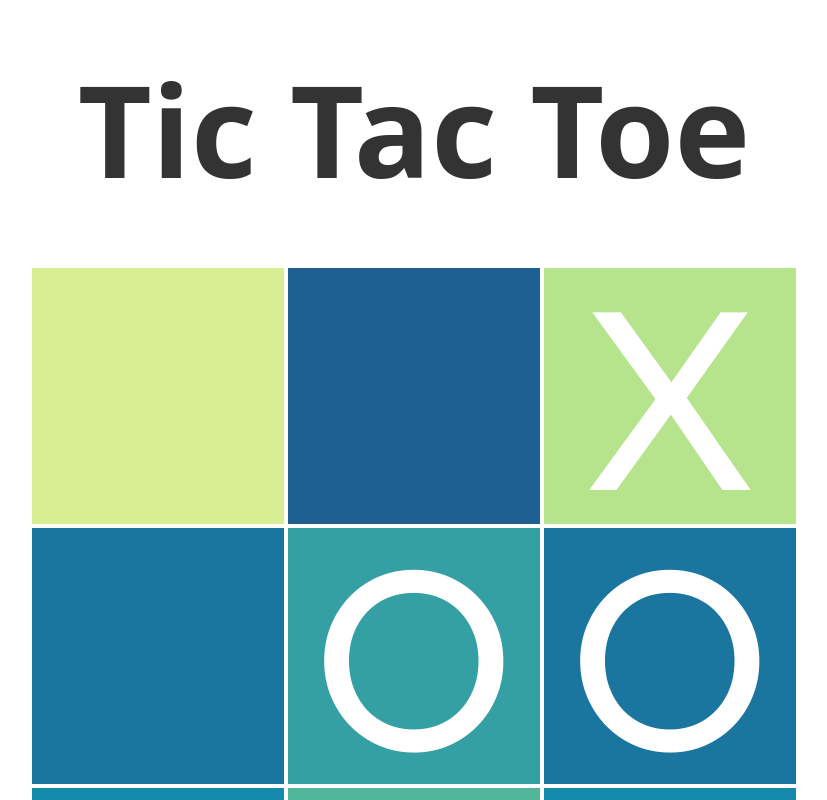
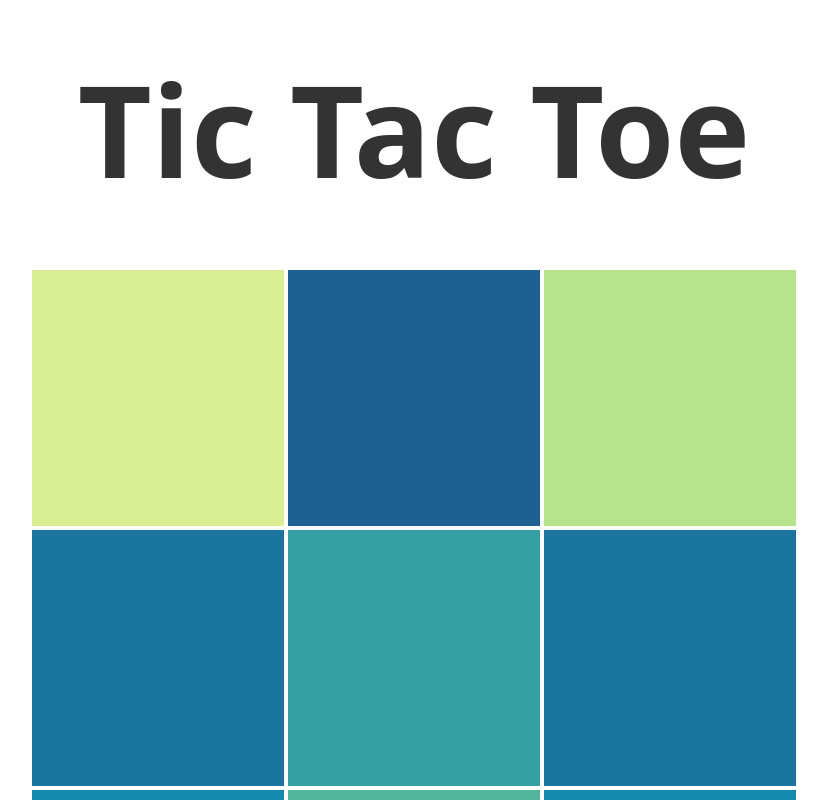
Before and after one commit to Carolista/tic-tac-toe, a React (Vite) app: page / in a window 1280 px wide. Shown: the top 800 px of the page, without its empty margins (226-1053 px from the left). Built offline with nearby package versions, Linux system fonts and the light colour scheme; a web font is replaced by a local one.

Commit message:
added functionality for mouseenter and click on each box

```diff
--- a/src/App.jsx
+++ b/src/App.jsx
@@ -4,13 +4,18 @@ import Main from './components/Main';
 import Footer from './components/Footer';
 import './App.css';
 
+// TODO: write logic for running game along with win patterns
+// TODO: add transitions for hovering over cells
+// TODO: add multiple palettes and settings modal
+// TODO: add dark mode and light mode to settings modal
+
 function App() {
-	const [currentPlayer, setCurrentPlayer] = useState('X');
+	const [currentPlayer, setCurrentPlayer ] = useState('X');
 
 	return (
 		<div id="window">
 			<Header />
-			<Main />
+			<Main currentPlayer={currentPlayer} setCurrentPlayer={setCurrentPlayer} />
 			<Footer player={currentPlayer} />
 		</div>
 	);
--- a/src/components/Box.jsx
+++ b/src/components/Box.jsx
@@ -1,12 +1,39 @@
+import { useState } from 'react';
 import { palette } from '../shared/colors';
 import { getRandomElement } from '../shared/utils';
 
-const Box = ({ id, mark }) => {
+const Box = ({ id, player, mark, markCell }) => {
+	let [showTranslucentMark, setShowTranslucentMark] = useState(false);
+
 	let randomColor = getRandomElement(palette);
 
+	const handlePlayerMouseEnter = event => {
+		if (!event.target.innerHTML) setShowTranslucentMark(true);
+	};
+
+	const handlePlayerMouseLeave = event => {
+		setShowTranslucentMark(false);
+	};
+
+	const handleClick = id => {
+		setShowTranslucentMark(false);
+		markCell(id);
+	};
+
 	return (
-		<div id={id} className="box" style={{ backgroundColor: `${randomColor}` }}>
+		<div
+			id={id}
+			className="box"
+			style={{ backgroundColor: `${randomColor}` }}
+			onClick={() => handleClick(id)}
+			onMouseEnter={handlePlayerMouseEnter}
+			onMouseLeave={handlePlayerMouseLeave}>
 			{mark && <span className={`${mark.toLowerCase()}-mark`}>{mark}</span>}
+			{showTranslucentMark && (
+				<span className={`${player.toLowerCase()}-mark translucent`}>
+					{player}
+				</span>
+			)}
 		</div>
 	);
 };
--- a/src/components/Grid.jsx
+++ b/src/components/Grid.jsx
@@ -7,7 +7,7 @@ let cellBasis = [
 	[6, 7, 8],
 ];
 
-const Grid = ({ playerMarks }) => {
+const Grid = ({ player, playerMarks, markCell }) => {
 
 	const gridJSX = rowBasis.map(i => {
 		return (
@@ -15,7 +15,7 @@ const Grid = ({ playerMarks }) => {
 				{rowBasis.map(j => {
 					let cellNum = cellBasis[i][j];
 					let id = `cell-${cellNum}`;
-					return <Box key={id} id={id} mark={playerMarks[cellNum]} />;
+					return <Box key={id} id={id} mark={playerMarks[cellNum]} player={player} markCell={markCell} />;
 				})}
 			</div>
 		);
--- a/src/components/Main.jsx
+++ b/src/components/Main.jsx
@@ -1,23 +1,33 @@
 import { useState } from 'react';
 import Grid from './Grid';
 
-const Main = () => {
-
-    let [playerMarks, setPlayerMarks] = useState({
+const Main = ({ currentPlayer, setCurrentPlayer }) => {
+	let [playerMarks, setPlayerMarks] = useState({
 		0: null,
 		1: null,
-		2: 'X',
+		2: null,
 		3: null,
-		4: 'O',
-		5: 'O',
+		4: null,
+		5: null,
 		6: null,
 		7: null,
 		8: null,
 	});
 
+	const handlePlayerMark = id => {
+		let idNum = id[5];
+        if (!playerMarks[idNum]) {
+            setPlayerMarks({
+                ...playerMarks,
+                [idNum]: currentPlayer,
+            });
+        }
+		setCurrentPlayer(currentPlayer === 'X' ? 'O' : 'X');
+	};
+
 	return (
 		<main>
-			<Grid playerMarks={playerMarks} />
+			<Grid player={currentPlayer} playerMarks={playerMarks} markCell={handlePlayerMark} />
 		</main>
 	);
 };
--- a/src/global.css
+++ b/src/global.css
@@ -50,17 +50,20 @@ h2 {
 
 #grid {
 	flex-direction: column;
+    height: 60vw;
 	margin: 10px auto 0;
+    cursor: pointer;
 }
 
 .row {
 	flex-direction: row;
+    height: 20vw;
+    margin: 2px auto;
 }
 
 #grid,
 .row {
 	width: 60vw;
-	height: 60vw;
 	max-width: 60vw;
 	max-height: 60vw;
 }
@@ -72,9 +75,9 @@ h2 {
 	height: 20vw;
 	max-width: 20vw;
 	max-height: 20vw;
-	margin: 0;
+	margin: 2px;
 	padding: 0;
-	border: 2px white solid;
+	/* border: 2px white solid; */
 }
 
 .x-mark,
@@ -82,7 +85,12 @@ h2 {
 	color: white;
 	font-family: 'Outfit', sans-serif;
 	font-size: 20vw;
+    font-weight: 700;
 	line-height: 0;
+}
+
+.translucent {
+    opacity: 0.5;
 }
 
 .player-box {
```
